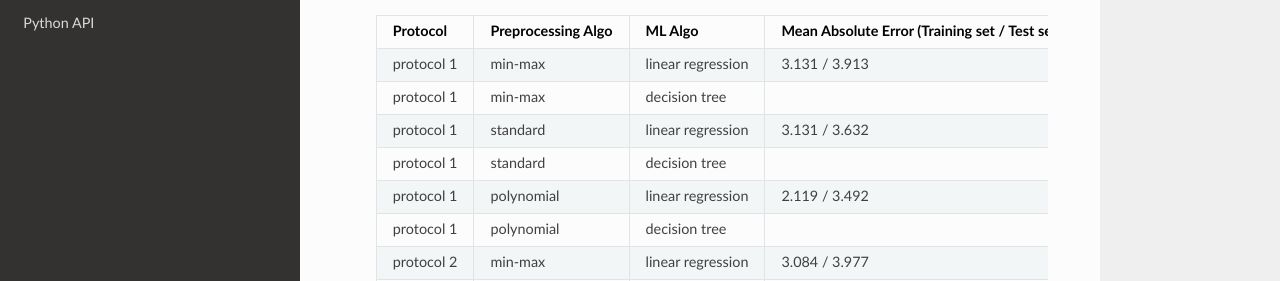
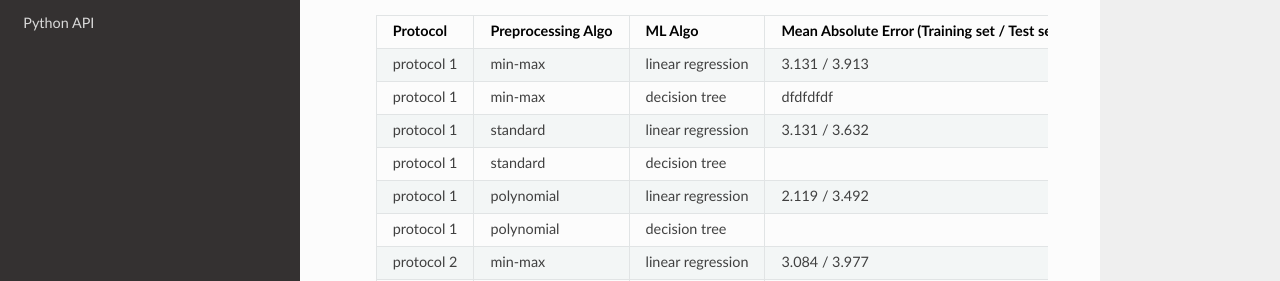
Before and after one commit to CedricLienhard/M05_miniProject, a Sphinx documentation site: the page built from doc/results.rst, in a window 1280 px wide and 1081 px high. Shown: the part 249-530 px from the top of the window. Built offline with Sphinx 7.4.7 and the Read the Docs theme 2.0.0, drawn with Linux system fonts in a browser that asks for light colours.

Commit message:
resolve documentaiton bug

```diff
--- a/doc/installation.rst
+++ b/doc/installation.rst
@@ -7,7 +7,8 @@
 
 To download a copy of this package, clone it from its repository in GitHub:
 
-=======
+.. code:: sh
+
    $ git clone git@github.com:CedricLienhard/M05_miniProject project
    $ cd project
    $ conda env create -f environment.yml -n project
--- a/doc/links.rst
+++ b/doc/links.rst
@@ -9,3 +9,4 @@
 .. _miniconda: https://docs.conda.io/en/latest/miniconda.html
 .. _setuptools: https://pypi.org/project/setuptools/
 .. _sphinx: https://www.sphinx-doc.org
+.. _panda: https://pandas.pydata.org/docs/
--- a/doc/results.rst
+++ b/doc/results.rst
@@ -20,7 +20,7 @@
    +============+====================+==================+===========================+
    | protocol 1 | min-max            | linear regression| 3.131 / 3.913             |
    +------------+--------------------+------------------+---------------------------+
-   | protocol 1 | min-max            | decision tree    |                           |
+   | protocol 1 | min-max            | decision tree    | dfdfdfdf                  |
    +------------+--------------------+------------------+---------------------------+
    | protocol 1 | standard           | linear regression| 3.131 / 3.632             |
    +------------+--------------------+------------------+---------------------------+
```
Also changed, not shown: 13 other files.
